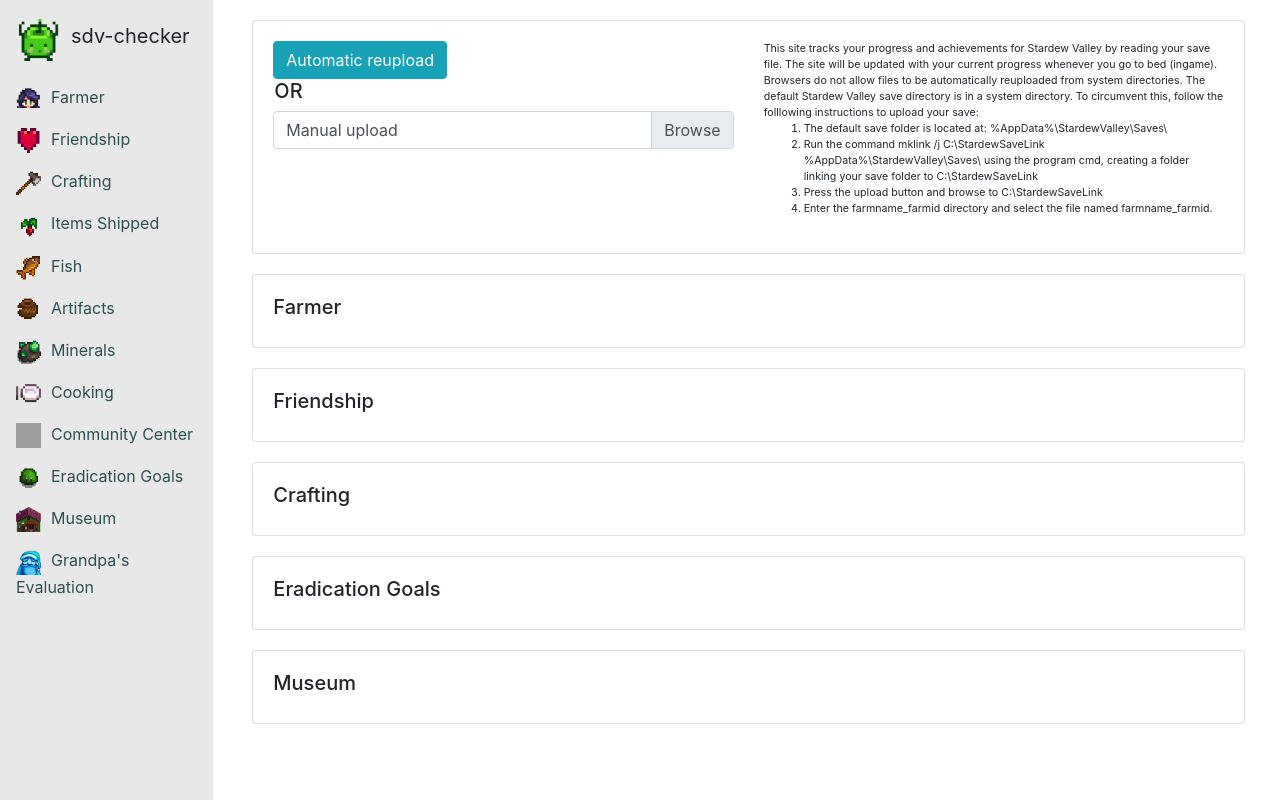
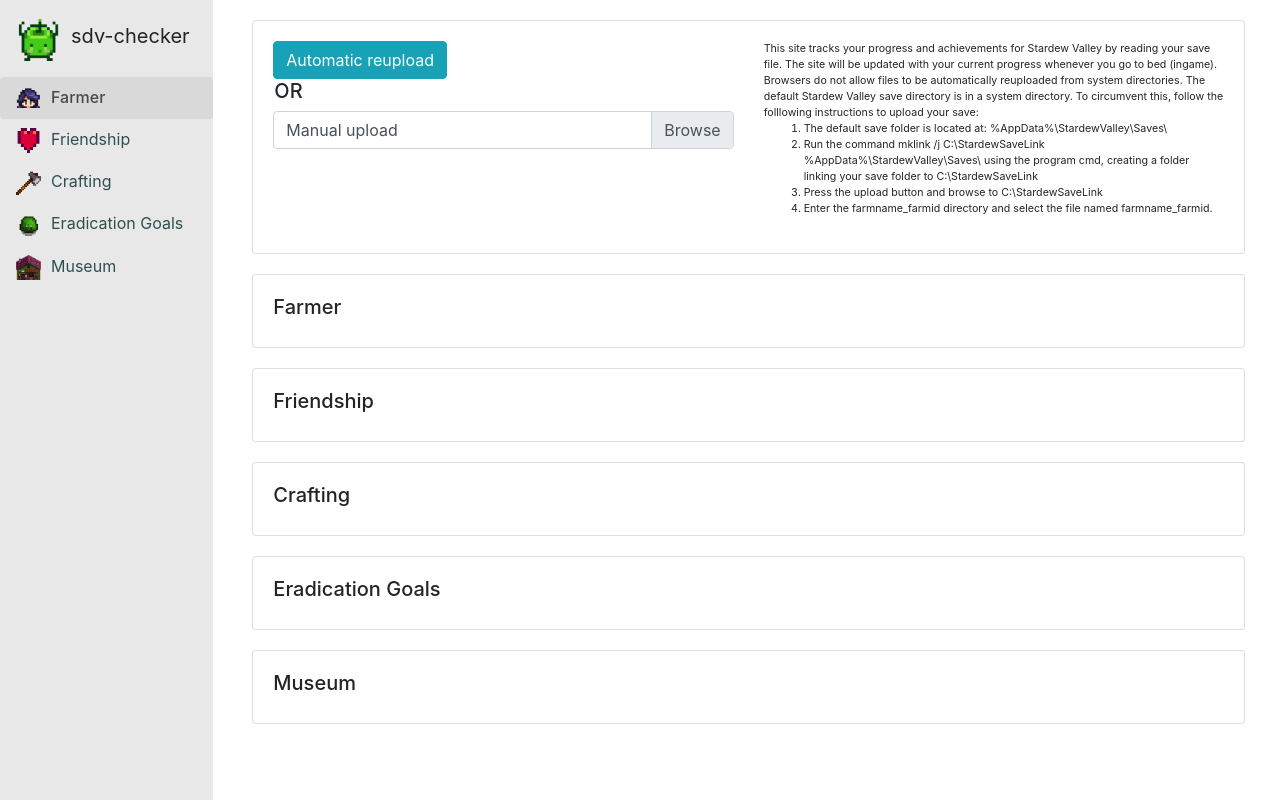
Before and after one commit to amiechan/sdv-checker, a React (Create React App) app: page / in a window 1280 px wide. Built offline with nearby package versions, Linux system fonts and the light colour scheme; grey boxes are pictures that could not be loaded.

Commit message:
commented unused sections on nav, set default active button

```diff
--- a/src/components/Sidebar.js
+++ b/src/components/Sidebar.js
@@ -18,7 +18,7 @@
 
 const Sidebar = () => {
     return (
-        <Nav defaultActiveKey="Farmer" className="flex-column" variant="pills">
+        <Nav defaultActiveKey="#farmer" className="flex-column" variant="pills">
             {/* Nav Header */}
             <Nav.Item className="navHeader">
                 <a href="#upload"><Image className="navHeaderIcon" src={projectIcon} /></a>
@@ -47,7 +47,7 @@
                 <Image className="navIcon" src={craftingIcon} />
                 <span className="navText">Crafting</span>
             </Nav.Link>
-            <Nav.Link eventKey="link-4">
+            {/*<Nav.Link eventKey="link-4">
                 <Image className="navIcon" src={itemShippedIcon} />
                 <span className="navText">Items Shipped</span>
             </Nav.Link>
@@ -70,7 +70,7 @@
             <Nav.Link eventKey="link-9">
                 <Image className="navIcon" src={ccBundleIcon} />
                 <span className="navText">Community Center</span>
-            </Nav.Link>
+            </Nav.Link>*/}
             <Nav.Link href="#monster">
                 <Image className="navIcon" src={eradicationIcon} />
                 <span className="navText">Eradication Goals</span>
@@ -79,10 +79,10 @@
                 <Image className="navIcon" src={museumIcon} />
                 <span className="navText">Museum</span>
             </Nav.Link>
-            <Nav.Link eventKey="link-12">
+            {/*<Nav.Link eventKey="link-12">
                 <Image className="navIcon" src={grandpaIcon} />
                 <span className="navText">Grandpa's Evaluation</span>
-            </Nav.Link>
+            </Nav.Link>*/}
         </Nav>
     );
 };
```
